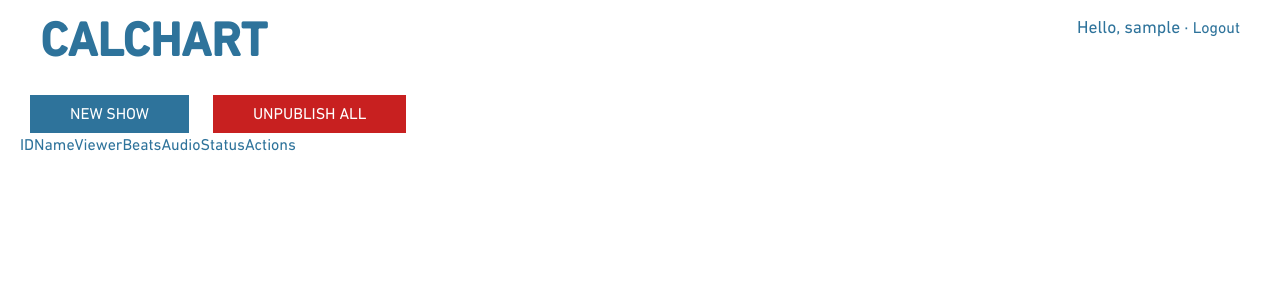
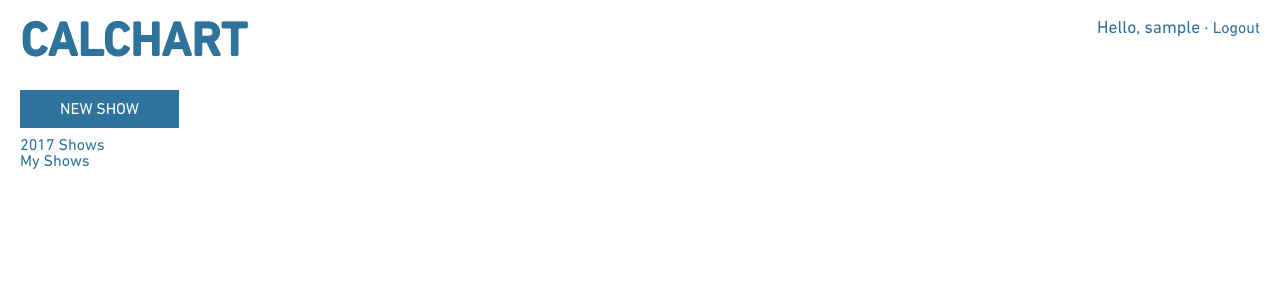
Before and after one commit to calband/calchart-redesign-old, a Django app: page / in a window 1280 px wide. Shown: the top 300 px of the page. Run offline with Django 3.2, Linux system fonts and the light colour scheme; a user stored in the database is signed in; tables that the repository leaves empty hold one stand-in row (values such as "Sample post"); a database or web service that is not in the repository returns one stand-in record (values such as "Sample title"); data that the repository does not hold is empty; style sheets or scripts are compiled from the project's sources.

Commit message:
start home page

```diff
--- a/Gruntfile.js
+++ b/Gruntfile.js
@@ -11,6 +11,7 @@ module.exports = function (grunt) {
                 entry: {
                     editor: "./src/editor.js",
                     wiki: "./src/wiki.js",
+                    home: "./src/home.js",
                 },
                 output: {
                     path: path.resolve("calchart/static/js/"),
--- a/calchart/base/forms.py
+++ b/calchart/base/forms.py
@@ -74,6 +74,18 @@ class PopupForm(BasePopupForm, forms.Form):
     """
     pass
 
+### HOME POPUPS ###
+
+class CreateShowPopup(PopupForm):
+    """
+    The popup to create a show on the home page.
+    """
+    name = 'create-show'
+
+    show_name = forms.CharField(label='Name')
+    is_band = forms.BooleanField(label='For Cal Band')
+    audio = forms.FileField(label='Audio file (opt.)', required=False)
+
 ### EDITOR POPUPS ###
 
 class SetUpShowPopup(PopupForm):
--- a/calchart/base/mixins.py
+++ b/calchart/base/mixins.py
@@ -1,5 +1,6 @@
 from django.contrib.auth.mixins import AccessMixin
 from django.core.urlresolvers import reverse
+from django.http import HttpResponse, JsonResponse
 from django.shortcuts import redirect
 
 from utils.api import get_login_url
@@ -32,8 +33,10 @@ class ActionsMixin(object):
         response = getattr(self, action)()
         if response is None:
             return redirect(request.path)
+        elif isinstance(response, HttpResponse):
+            return response
         else:
-            return response
+            return JsonResponse(response)
 
 class PopupMixin(object):
     """
--- a/calchart/base/views.py
+++ b/calchart/base/views.py
@@ -90,6 +90,9 @@ class HomeView(CalchartMixin, TemplateView):
     by the STUNT committee in a Google Drive-like format.
     """
     template_name = 'home.html'
+    popup_forms = [
+        CreateShowPopup,
+    ]
 
     def get(self, request, *args, **kwargs):
         """
@@ -111,50 +114,79 @@ class HomeView(CalchartMixin, TemplateView):
         else:
             return super().get(request, *args, **kwargs)
 
-    def get_tab(self, tab):
-        """
-        Available tabs:
-        - band: Shows created by STUNT for this year
-        - created: Shows created by the current user
-        """
-        if tab == 'band':
-            if not self.request.user.is_members_only_user():
-                raise PermissionDenied
-            return Show.objects.filter(
-                is_band=True,
-                date_added__year=timezone.now().year
-            )
-
-        if tab == 'created':
-            return Show.objects.filter(owner=self.request.user)
-
     def get_context_data(self, **kwargs):
         context = super().get_context_data(**kwargs)
 
         # if Members Only user, shows this year's shows by default
         # otherwise, show the user's shows
         if self.request.user.is_members_only_user():
-            context['tab'] = 'band'
             context['is_stunt'] = self.request.user.has_committee('STUNT')
-        else:
-            context['tab'] = 'created'
+
+        tabs = self.get_tabs()
+        context['tabs'] = tabs
+        context['shows'] = self.get_tab(tabs[0][0])
 
         return context
+
+    def get_tabs(self):
+        """
+        Get all available tabs for the current user. Available tabs are:
+        - band: Shows created by STUNT for this year
+        - created: Shows created by the current user
+
+        Returns tabs in a tuple of the form (id, display_name). The first
+        tab in the list is the first tab.
+        """
+        if self.request.user.is_members_only_user():
+            year = timezone.now().year
+            return [
+                ('band', f'{year} Shows'),
+                ('owned', 'My Shows'),
+            ]
+        else:
+            return [
+                ('owned', 'My Shows'),
+            ]
+
+    def get_tab(self, tab):
+        """
+        Get Shows for the given tab (see get_tabs).
+        """
+        if tab == 'band':
+            if not self.request.user.is_members_only_user():
+                raise PermissionDenied
+            kwargs = {
+                'is_band': True,
+                'date_added__year': timezone.now().year,
+            }
+            if not self.request.user.has_committee('STUNT'):
+                kwargs['published'] = True
+
+            return Show.objects.filter(**kwargs)
+
+        if tab == 'owned':
+            return Show.objects.filter(owner=self.request.user)
 
     def create_show(self):
         """
         A POST action that creates a show with a name and audio file
         """
-        # TODO: is_band check if user is on stunt
+        if self.request.user.has_committee('STUNT'):
+            is_band = self.request.POST['is_band']
+        else:
+            is_band = False
 
         kwargs = {
-            'name': self.request.POST['name'],
+            'name': self.request.POST['show_name'],
             'owner': self.request.user,
-            'is_band': self.request.POST['is_band'],
+            'is_band': is_band,
             'audio_file': self.request.FILES.get('audio'),
         }
         show = Show.objects.create(**kwargs)
-        return redirect('editor', slug=show.slug)
+        url = reverse('editor', kwargs={'slug': show.slug})
+        return {
+            'url': url,
+        }
 
 class EditorView(CalchartMixin, TemplateView):
     """
--- a/calchart/static/sass/base.scss
+++ b/calchart/static/sass/base.scss
@@ -84,6 +84,14 @@ input {
     &[type=checkbox] {
         width: initial;
     }
+    &[type=file] {
+        display: block;
+        margin: 5px auto;
+        padding: 0;
+        box-shadow: none;
+        border: 0;
+        border-radius: 0;
+    }
 }
 
 select {
@@ -99,8 +107,7 @@ button {
 
 header {
     position: relative;
-    margin: 20px;
-    margin-top: 0;
+    margin-bottom: 20px;
     height: 50px;
     h1 {
         margin: 0;
--- a/calchart/static/sass/home.scss
+++ b/calchart/static/sass/home.scss
@@ -1,117 +1,12 @@
 @import "partials/vars", "partials/mixins";
 
 .main-buttons {
-    margin: 20px 0;
-    text-align: center;
-    font-size: 18px;
+    margin: 10px 0;
     button {
-        width: 205px;
+        margin: 0;
     }
 }
 
 .messages {
-    margin: 20px 0;
-    text-align: center;
-    font-size: 1.2em;
-    font-weight: bold;
+    @include hover-messages;
 }
-
-table {
-    margin: 10px 0;
-    width: 100%;
-    text-align: center;
-    td, th {
-        line-height: 1.5em;
-        padding: 5px;
-        border: 1px solid #fff;
-        vertical-align: middle;
-        background: $light-gray;
-        &:first-child {
-            border-left: 0;
-        }
-        &:last-child {
-            border-right: 0;
-        }
-        &.id {
-            width: 75px;
-        }
-        &.name {
-            .icon {
-                margin-right: 10px;
-                float: right;
-            }
-            input {
-                padding: 0;
-            }
-            button {
-                margin: 0;
-                margin-left: 10px;
-                padding: 5px;
-                width: 60px;
-            }
-        }
-        &.actions {
-            width: 100px;
-        }
-    }
-    tr {
-        &:first-child th {
-            background: $dark-gray;
-            border-color: $dark-gray;
-            color: $light-gray;
-        }
-        &:nth-child(odd) td {
-            background: $semilight-gray;
-        }
-    }
-}
-
-.popup.new-show .popup-box {
-    .section {
-        padding: 15px 0;
-        border-bottom: 1px solid $semilight-gray;
-        &:first-child {
-            border-top: 1px solid $semilight-gray;
-        }
-        &.name {
-            #new-show-name {
-                width: 300px;
-            }
-        }
-        &.file-upload {
-            label {
-                @include display-button;
-                cursor: pointer;
-            }
-            input[type=file] {
-                display: none;
-            }
-            .content button {
-                margin-top: 10px;
-            }
-        }
-        h2 {
-            text-align: left;
-        }
-        .content {
-            padding-top: 20px;
-            button {
-                display: block;
-                margin: 20px auto 0;
-            }
-            .error-messages {
-                margin-top: 10px;
-                li {
-                    color: $red;
-                }
-            }
-        }
-    }
-    button.close {
-        margin-top: 30px;
-    }
-    p.message {
-        margin-top: 20px;
-        margin-bottom: 0;
-    }
-}
--- a/calchart/static/sass/partials/_mixins.scss
+++ b/calchart/static/sass/partials/_mixins.scss
@@ -1,4 +1,4 @@
-@import "vars", "fonts";
+@import "vars", "fonts", "functions";
 
 // create a nice visual button
 @mixin display-button($primary-color: $blue) {
@@ -64,6 +64,46 @@
     }
 }
 
+// messages that should hover at the top
+@mixin hover-messages {
+    position: absolute;
+    top: 0;
+    left: 0;
+    width: 100%;
+    padding: 10px;
+    z-index: z-index(messages);
+    li.message {
+        background: rgba($light-gray, 0.9);
+        padding: 10px 30px;
+        border-radius: 4px;
+        text-align: center;
+        color: $blue;
+        &:not(:last-child) {
+            margin-bottom: 5px;
+        }
+        &:hover {
+            background: $light-gray;
+        }
+        &.error {
+            color: $red;
+        }
+        .close-message {
+            @include vertically-center-self;
+            right: 10px;
+            color: $gold;
+            cursor: pointer;
+        }
+    }
+}
+
+// Remove the small space between children caused by whitespace
+@mixin remove-children-space {
+    font-size: 0;
+    & > * {
+        font-size: $font-size;
+    }
+}
+
 // make user unable to highlight text in element
 @mixin unselectable {
     -moz-user-select: none;
@@ -97,11 +137,3 @@
     top: 50%;
     transform: translateY(-50%);
 }
-
-// Remove the small space between children caused by whitespace
-@mixin remove-children-space {
-    font-size: 0;
-    & > * {
-        font-size: $font-size;
-    }
-}
--- a/calchart/templates/base.html
+++ b/calchart/templates/base.html
@@ -15,9 +15,7 @@
                 <p class="current-user">Hello, {{ request.user.username }} &middot; <a href="{% url 'logout' %}">Logout</a></p>
             </header>
         {% endblock %}
-        {% block body %}
-            <div class="content">{% block content %}{% endblock %}</div>
-        {% endblock %}
+        {% block body %}{% endblock %}
         <!-- CSRF token for AJAX requests -->
         {% csrf_token %}
         <!-- Popups -->
--- a/calchart/templates/home.html
+++ b/calchart/templates/home.html
@@ -1,45 +1,31 @@
 {% extends "base.html" %}
 {% load partials %}
 
-{% block head %}
+{% block title %}
+    - Home
 {% endblock %}
 
-{% block content %}
+{% block head %}
+    {% add_style "home.css" %}
+    {% add_script "home.js" %}
+    <script>
+        window.isStunt = {{ is_stunt|yesno:"true,false" }};
+    </script>
+{% endblock %}
+
+{% block body %}
     {% get_feedback %}
     <div class="main-buttons">
-        <button class="create">New Show</button>
-        <button class="unpublish red-button">Unpublish All</button>
+        <button class="new-show">New Show</button>
     </div>
-    <table>
-        <tr>
-            <th class="id">ID</th>
-            <th class="name">Name</th>
-            <th>Viewer</th>
-            <th>Beats</th>
-            <th>Audio</th>
-            <th>Status</th>
-            <th>Actions</th>
-        </tr>
-        {% for show in all_shows %}
-            <tr data-pk="{{ show.pk }}" data-name="{{ show.name }}">
-                <td class="id">{{ show.pk }}</td>
-                <td class="name">{{ show.name }} <a class="icon edit" href="#"></a></td>
-                <td><a href="{% url 'viewer' show.slug %}" target="_blank">Open</a></td>
-                <td><a href="{% url 'beats' show.slug %}" target="_blank">Open</a></td>
-                <td>
-                    {% if show.audio_file %}
-                        <a href="{{ show.audio_file.url }}" target="_blank">Open</a>
-                    {% else %}
-                        --
-                    {% endif %}
-                </td>
-                <td>{{ show.published|yesno:"Published,Unpublished" }}</td>
-                <td class="actions">
-                    <a class="icon edit" href="{% url 'beats-editor' show.slug %}"></a>
-                    <a class="icon {{ show.published|yesno:'unpublish,publish' }}" href="#"></a>
-                    <a class="icon delete" href="#"></a>
-                </td>
-            </tr>
+    <ul class="tabs">
+        {% for id, name in tabs %}
+            <li class="{% if forloop.first %}active{% endif %}" data-tab="{{ id }}">{{ name }}</li>
         {% endfor %}
-    </table>
+    </ul>
+    <ul class="shows">
+        {% for show in shows %}
+            <li data-slug="{{ show.slug }}">{{ show.name }}</li>
+        {% endfor %}
+    </ul>
 {% endblock %}
```
Also changed, not shown: calchart/base/models.py (+16 -3 lines), calchart/static/sass/editor.scss (+6 -28 lines), src/home.js (added, +44 -0 lines), src/utils/UIUtils.js (+5 -2 lines).
